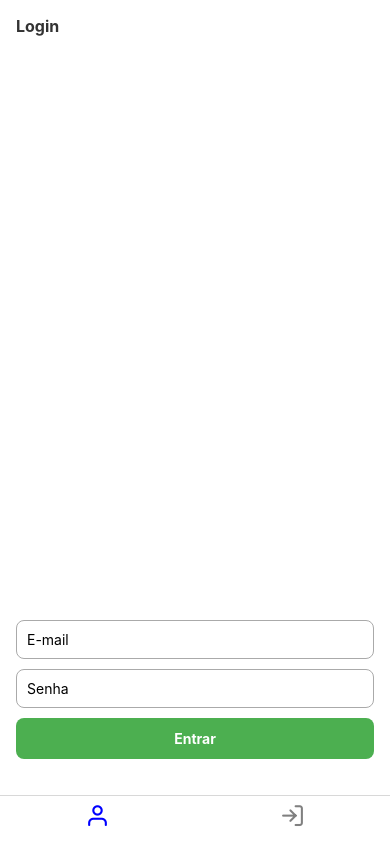
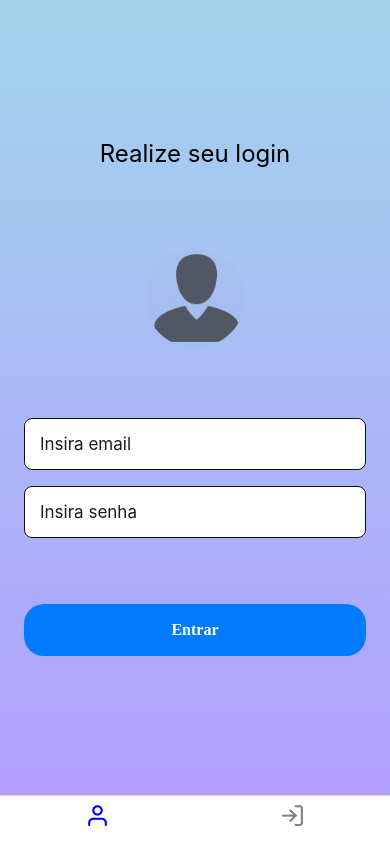
Before and after one commit to wolf011/Final-React-Native, a React Native app: screen /Login in a window 390 px wide. Built offline with nearby package versions, Linux system fonts and the light colour scheme.

Commit message:
ajustando conflitos

```diff
--- a/src/screens/Login/index.tsx
+++ b/src/screens/Login/index.tsx
@@ -1,7 +1,9 @@
-import { View, Text, TextInput, TouchableOpacity, Alert } from 'react-native';
+import { View, Text, TextInput, TouchableOpacity, Alert, Image } from 'react-native';
 import React, { useState } from 'react';
 import { styles } from './styles';
 import { useAuth } from '../../Contexts/AuthContext';
+import { LinearGradient } from 'expo-linear-gradient';
+
 
 export default function Login() {
   const [email, setEmail] = useState('');
@@ -18,13 +20,27 @@ export default function Login() {
   };
 
   return (
-    <View style={styles.container}>
-      <Text style={styles.title}>Login</Text>
-      <TextInput style={styles.input} placeholder="E-mail" value={email} onChangeText={setEmail} />
-      <TextInput style={styles.input} placeholder="Senha" value={senha} onChangeText={setSenha} secureTextEntry />
+
+
+
+      <LinearGradient colors={['#a2d4ec', '#b29eff']} style={styles.container}>
+
+    <Text style={styles.title}>Realize seu login</Text>
+      <Image
+       source={require('../../../assets/user.png')} style={styles.imagem} />
+
+
+      <TextInput
+       value={email ?? ""} style={styles.input} onChangeText={setEmail} placeholder='Insira email'
+        placeholderTextColor="#1C1C1C" />
+
+      <TextInput
+      value={senha ?? ""} secureTextEntry style={styles.input} onChangeText={setSenha} placeholder='Insira senha'
+       placeholderTextColor="#1C1C1C"/>
+
       <TouchableOpacity style={styles.botao} onPress={autenticar}>
         <Text style={styles.botaoTexto}>Entrar</Text>
       </TouchableOpacity>
-    </View>
-  );
+      </LinearGradient>
+  )
 }
--- a/src/screens/Login/styles.ts
+++ b/src/screens/Login/styles.ts
@@ -2,42 +2,44 @@ import { StyleSheet } from "react-native";
 
 export const styles = StyleSheet.create({
   container: {
-    flex: 1,
-    backgroundColor: '#fff',
-    padding: 16
+   flex: 1,
+    padding: 24,
+    justifyContent: 'center',
   },
   title: {
-    fontSize: 16,
-    fontWeight: 'bold',
-    color: '#333',
-    textAlign: 'left',
-    flexWrap: "wrap",
-    flex: 1,
-    flexShrink: 1
+    marginTop: 0 ,
+     fontSize: 24,
+    marginBottom: 80,
+    textAlign: 'center',
   },
   input: {
-    width: '100%',
+       fontSize: 17,
+    backgroundColor:'#fff',
     borderWidth: 1,
-    borderColor: '#aaa',
+    borderColor: '#111',
+    padding: 15,
+    marginBottom: 16,
     borderRadius: 8,
-    padding: 10,
-    marginBottom: 10
   },
   botao: {
-    backgroundColor: '#4CAF50',
-    paddingVertical: 12,
-    paddingHorizontal: 30,
-    borderRadius: 8,
-    marginBottom: 20,
-    alignItems: "center"
+   marginTop :50,
+    backgroundColor: '#007bff',
+    padding: 17,
+    borderRadius: 20,
   },
   botaoTexto: {
+    borderColor: '#111',
+   fontFamily: 'Poppins-Regular',
+    fontSize: 16,
     color: '#fff',
-    fontWeight: 'bold'
+    textAlign: 'center',
+    fontWeight: 'bold',
   },
   imagem: {
     width: 100,
-    height: 100
-
+  height: 100,
+  borderRadius: 50,
+  marginBottom: 70,
+  alignSelf: 'center',
   }
 });
--- a/src/screens/Subscription/index.tsx
+++ b/src/screens/Subscription/index.tsx
@@ -65,14 +65,14 @@ export default function Subscription() {
 />
 
      <TextInput
-       placeholder='Digite o seu nome'
+       placeholder='Insira o seu nome'
        placeholderTextColor="#1C1C1C"
        value={nome}
        onChangeText={setNome}
        style={styles.input}
        />
       <TextInput
-        placeholder='Digite seu e-mail'
+        placeholder='Insira seu e-mail'
            placeholderTextColor="#1C1C1C"
         value={email}
         onChangeText={setEmail}
@@ -82,7 +82,7 @@ export default function Subscription() {
       />
 
       <TextInput
-        placeholder='Digite sua senha'
+        placeholder='Insira sua senha'
            placeholderTextColor="#1C1C1C"
         value={senha}
         onChangeText={setSenha}
```
